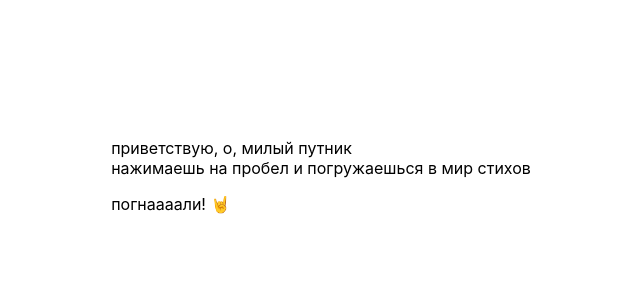
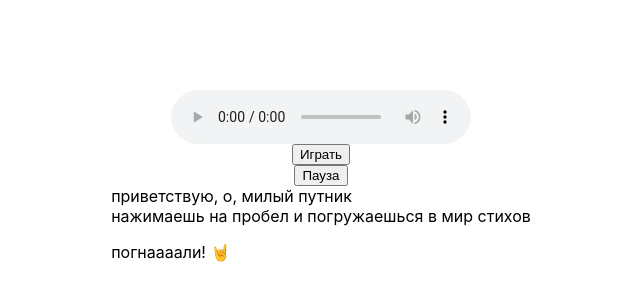
Before and after one commit to BossNumber1/poetry, a Next.js app in the folder app/: page / in a window 1280 px wide. Shown: the part 216-516 px from the top of the page, without its empty margins (319-959 px from the left). Built offline with nearby package versions, Linux system fonts and the light colour scheme.

Commit message:
добавил кнопки включения выключения трека

```diff
--- a/app/pages/index.js
+++ b/app/pages/index.js
@@ -3,8 +3,11 @@ import Head from "next/head";
 import Image from "next/image";
 import styles from "../styles/Home.module.css";
 
+// import onemusic from "../public/one.mp3";
+
 export default function Home() {
     const [poetry, setPoetry] = React.useState("");
+    const [onMusic, setOnMusic] = React.useState(true);
 
     let scriptArray = [
         {
@@ -62,9 +65,21 @@ export default function Home() {
             </Head>
 
             <main className={styles.main}>
+                <audio id="track" controls>
+                    <source src="one.mp3" type="audio/mpeg" />
+                </audio>
+
+                <button onClick={() => document.getElementById("track").play()}>
+                    Играть
+                </button>
+
+                <button
+                    onClick={() => document.getElementById("track").pause()}
+                >
+                    Пауза
+                </button>
+
                 <div
-                    // style={{ marginRight: 235 }}
-
                     dangerouslySetInnerHTML={{
                         __html: content,
                     }}
```
Also changed, not shown: 2 other files (tests, documents, lock files or other folders).
